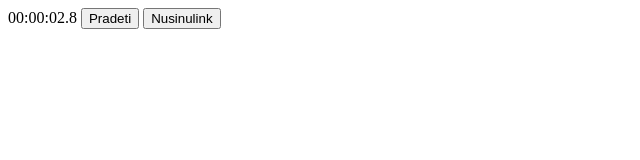
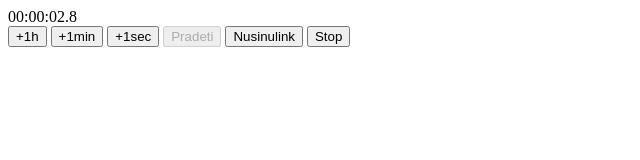
Before and after one commit to motiejus1/25-paskaita-05.31, a plain HTML site: page laikmatis.html in a window 1280 px wide. Both pictures are taken after a click on the button "Pradeti". Shown: the whole page, without its empty margins (0-640 px from the left). Drawn offline with Linux system fonts and the light colour scheme.

Commit message:
*laikmatis-laikrodis

```diff
--- a/laikmatis.html
+++ b/laikmatis.html
@@ -8,9 +8,17 @@
 </head>
 <body>
 
-    <span id="atvaizdavimas"></span>
+    <div id="atvaizdavimas"></div>
+
+    <button id="pridetvalanda">+1h</button>
+    <button id="pridetminute">+1min</button>
+    <button id="pridetsekunde">+1sec</button>
+
     <button id="pradeti">Pradeti</button>
     <button id="nusinulink">Nusinulink</button>
+    <button id="stop">Stop</button>
+
+    <!-- input -->
 
     <script>
         "use strict";
@@ -24,10 +32,15 @@
             atvaizdavimas: null,
             mygtukasNusinulink: null,
             mygtukasPradeti: null,
+            mygtukasStop: null,
+            mygtukasPridetvalanda: null,
+            mygtukasPridetminute: null,
+            mygtukasPridetsekunde: null,
+
             valanda: 0,
             minute: 0,
             sekunde: 0,
-            milisekunde: 0,
+            milisekunde: -1,
             paleistas: false,
 
             paleidimas() {
@@ -35,23 +48,64 @@
                 laikmatis.atvaizdavimas = document.querySelector("#atvaizdavimas"); //objektas
                 laikmatis.mygtukasPradeti = document.querySelector("#pradeti");
                 laikmatis.mygtukasNusinulink = document.querySelector("#nusinulink");
+                laikmatis.mygtukasStop = document.querySelector("#stop");
+
+                laikmatis.mygtukasPridetvalanda = document.querySelector("#pridetvalanda");
+                laikmatis.mygtukasPridetminute = document.querySelector("#pridetminute");
+                laikmatis.mygtukasPridetsekunde = document.querySelector("#pridetsekunde");
+
+
+                laikmatis.mygtukasNusinulink.disabled = true;
+                laikmatis.mygtukasStop.disabled = true;
 
                 laikmatis.mygtukasNusinulink.addEventListener("click", laikmatis.nusinulink);
                 laikmatis.mygtukasPradeti.addEventListener("click", laikmatis.pradeti);
+                laikmatis.mygtukasStop.addEventListener("click", laikmatis.stop);
+                laikmatis.mygtukasPridetvalanda.addEventListener("click", laikmatis.pridetivalanda);
+                laikmatis.mygtukasPridetminute.addEventListener("click", laikmatis.pridetiminute);
+                laikmatis.mygtukasPridetsekunde.addEventListener("click", laikmatis.pridetisekunde);
                 //paleidimo metu tiksek();
                 //  setInterval(laikmatis.tiksek, 100); //kuri paleidzia funkcija tam tikru laiko intervalu
 
             },
 
+            pridetisekunde: function() {
+                laikmatis.milisekunde = laikmatis.milisekunde + 9;
+                laikmatis.tiksek();// +1
+            },
+
+            pridetiminute: function() {
+                laikmatis.milisekunde = laikmatis.milisekunde + 599;
+                laikmatis.tiksek();
+            },
+
+            pridetivalanda: function() {
+                //Kiek turim milisekundziu? 1h - 36000
+                laikmatis.milisekunde = laikmatis.milisekunde + 35999;
+                laikmatis.tiksek();
+            },
+
             pradeti: function() {
-                setInterval(laikmatis.tiksek, 100);
+                laikmatis.paleistas = setInterval(laikmatis.tiksek, 100);
+                laikmatis.mygtukasPradeti.disabled=true;
+                laikmatis.mygtukasNusinulink.disabled = false;
+                laikmatis.mygtukasStop.disabled = false;
+                // true reiksme
             },
 
             nusinulink: function() {
-                // padaryti 0 kazkokia reiksme ???
-                //
 
-                laikmatis.milisekunde = 0;
+                laikmatis.stop();
+                laikmatis.milisekunde = -1;
+                laikmatis.tiksek();
+                laikmatis.mygtukasPradeti.disabled=false;
+
+            },
+
+            stop: function() {
+                clearInterval(laikmatis.paleistas);
+                laikmatis.paleistas = false;
+                laikmatis.mygtukasPradeti.disabled=false;
             },
 
             tiksek: function() {
@@ -97,7 +151,7 @@
         }
 
         laikmatis.paleidimas();
-        // laikmatis.tiksek();
+        laikmatis.tiksek();
 
 
 
```
